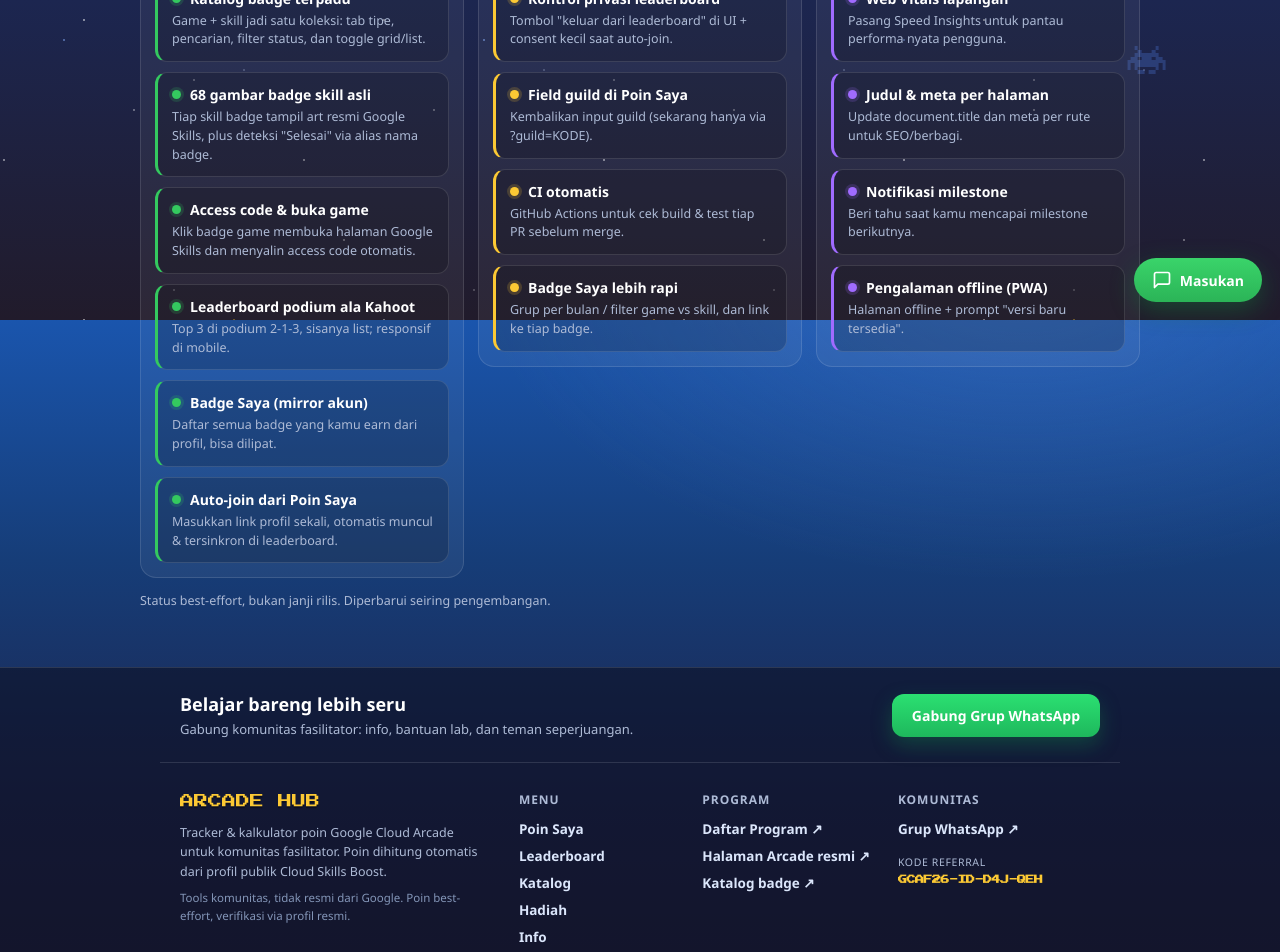
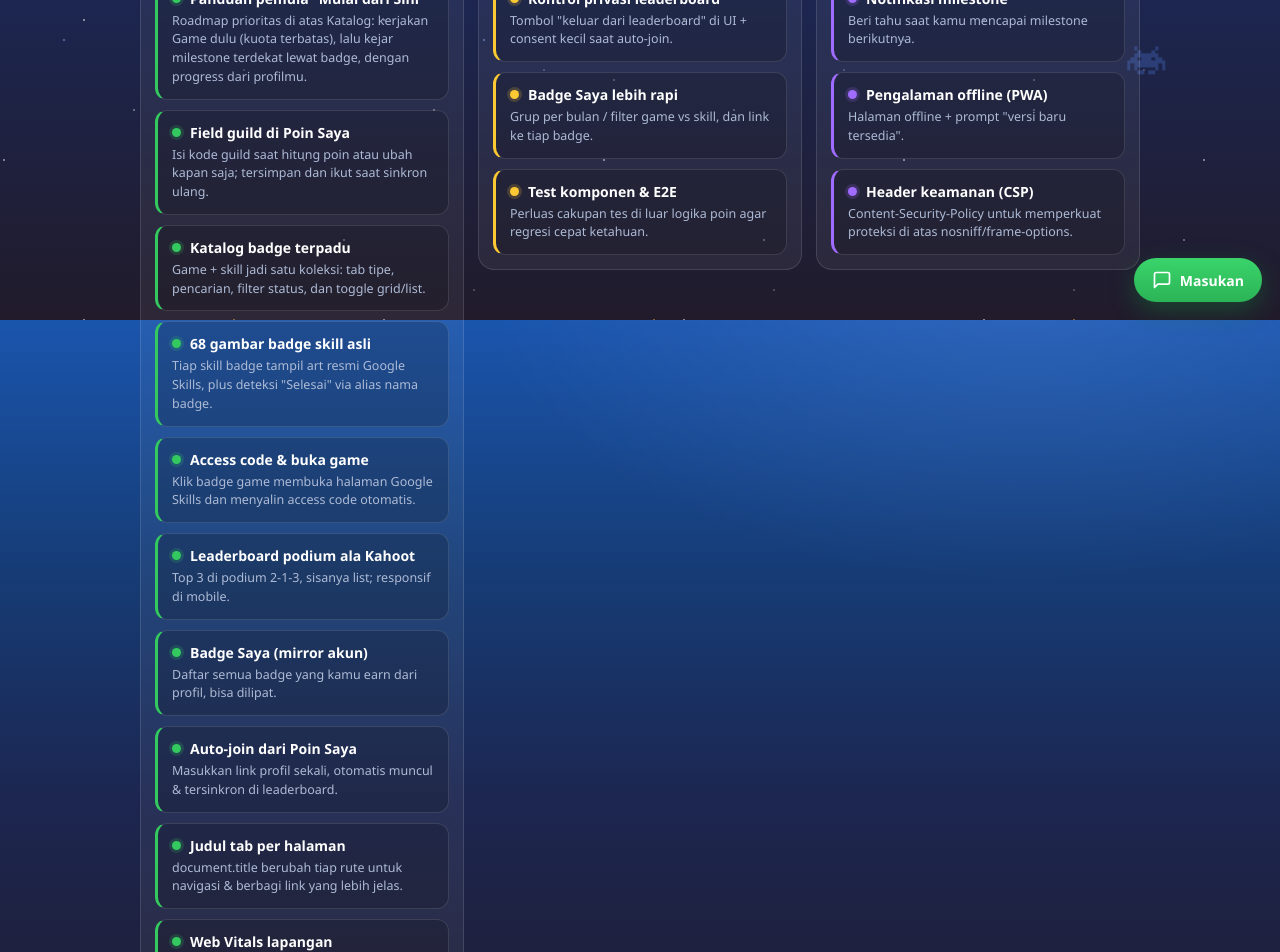
Before and after one commit to LC248902/arcadehub-id, a React (Vite) app: page /roadmap in a window 1280 px wide. Shown: the part 480-1432 px from the top of the page. Built offline with nearby package versions, Linux system fonts and the light colour scheme.

Commit message:
docs: segarkan halaman Roadmap sesuai fitur yang sudah rilis
Pindah ke Sudah Rilis: panduan 'Mulai dari Sini', field guild, judul tab per
halaman, Speed Insights, CI. Berikutnya kini fokus privasi leaderboard, Badge
Saya lebih rapi, test komponen/E2E. Direncanakan tambah header CSP.

```diff
--- a/src/pages/Roadmap.jsx
+++ b/src/pages/Roadmap.jsx
@@ -8,12 +8,17 @@ const GROUPS = [
     tone: 'done',
     note: 'Sudah live di produksi.',
     items: [
+      { title: 'Panduan pemula "Mulai dari Sini"', desc: 'Roadmap prioritas di atas Katalog: kerjakan Game dulu (kuota terbatas), lalu kejar milestone terdekat lewat badge, dengan progress dari profilmu.' },
+      { title: 'Field guild di Poin Saya', desc: 'Isi kode guild saat hitung poin atau ubah kapan saja; tersimpan dan ikut saat sinkron ulang.' },
       { title: 'Katalog badge terpadu', desc: 'Game + skill jadi satu koleksi: tab tipe, pencarian, filter status, dan toggle grid/list.' },
       { title: '68 gambar badge skill asli', desc: 'Tiap skill badge tampil art resmi Google Skills, plus deteksi "Selesai" via alias nama badge.' },
       { title: 'Access code & buka game', desc: 'Klik badge game membuka halaman Google Skills dan menyalin access code otomatis.' },
       { title: 'Leaderboard podium ala Kahoot', desc: 'Top 3 di podium 2-1-3, sisanya list; responsif di mobile.' },
       { title: 'Badge Saya (mirror akun)', desc: 'Daftar semua badge yang kamu earn dari profil, bisa dilipat.' },
       { title: 'Auto-join dari Poin Saya', desc: 'Masukkan link profil sekali, otomatis muncul & tersinkron di leaderboard.' },
+      { title: 'Judul tab per halaman', desc: 'document.title berubah tiap rute untuk navigasi & berbagi link yang lebih jelas.' },
+      { title: 'Web Vitals lapangan', desc: 'Vercel Speed Insights memantau performa nyata pengguna.' },
+      { title: 'CI otomatis', desc: 'GitHub Actions menjalankan build & test tiap push/PR sebelum merge.' },
     ],
   },
   {
@@ -23,9 +28,8 @@ const GROUPS = [
     note: 'Prioritas dekat.',
     items: [
       { title: 'Kontrol privasi leaderboard', desc: 'Tombol "keluar dari leaderboard" di UI + consent kecil saat auto-join.' },
-      { title: 'Field guild di Poin Saya', desc: 'Kembalikan input guild (sekarang hanya via ?guild=KODE).' },
-      { title: 'CI otomatis', desc: 'GitHub Actions untuk cek build & test tiap PR sebelum merge.' },
       { title: 'Badge Saya lebih rapi', desc: 'Grup per bulan / filter game vs skill, dan link ke tiap badge.' },
+      { title: 'Test komponen & E2E', desc: 'Perluas cakupan tes di luar logika poin agar regresi cepat ketahuan.' },
     ],
   },
   {
@@ -34,10 +38,9 @@ const GROUPS = [
     tone: 'plan',
     note: 'Ide untuk nanti.',
     items: [
-      { title: 'Web Vitals lapangan', desc: 'Pasang Speed Insights untuk pantau performa nyata pengguna.' },
-      { title: 'Judul & meta per halaman', desc: 'Update document.title dan meta per rute untuk SEO/berbagi.' },
       { title: 'Notifikasi milestone', desc: 'Beri tahu saat kamu mencapai milestone berikutnya.' },
       { title: 'Pengalaman offline (PWA)', desc: 'Halaman offline + prompt "versi baru tersedia".' },
+      { title: 'Header keamanan (CSP)', desc: 'Content-Security-Policy untuk memperkuat proteksi di atas nosniff/frame-options.' },
     ],
   },
 ]
```
